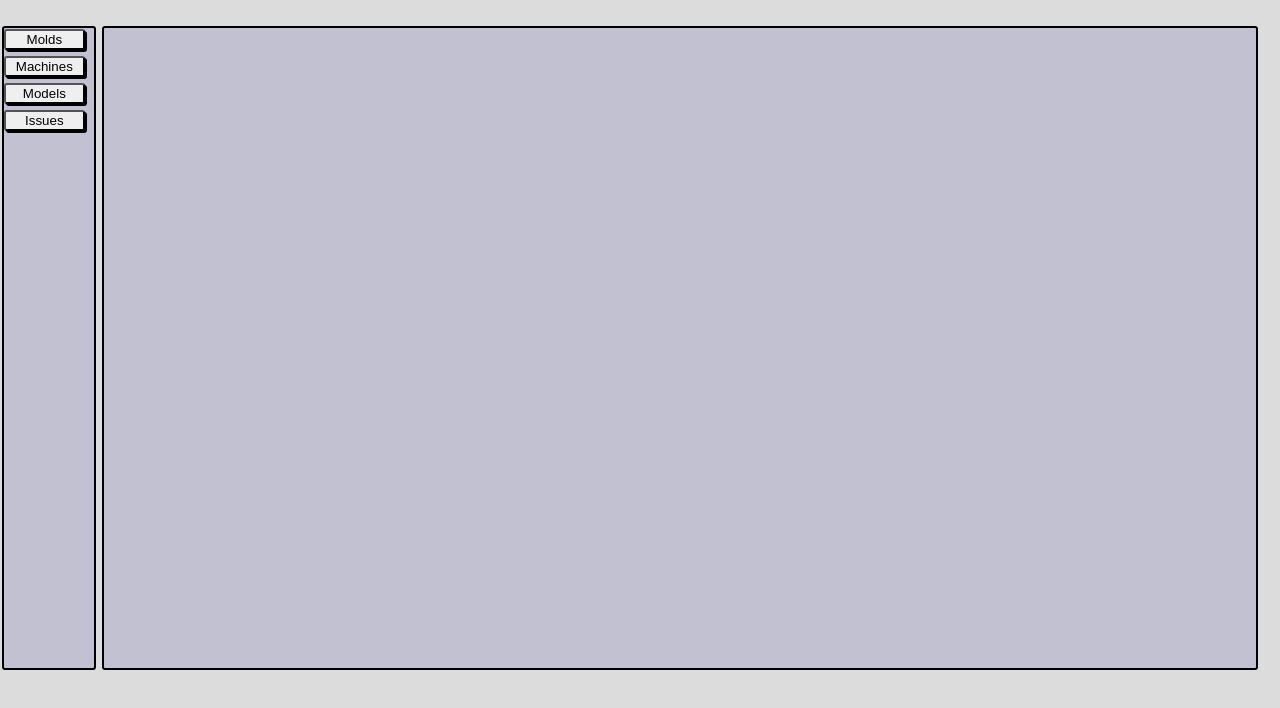
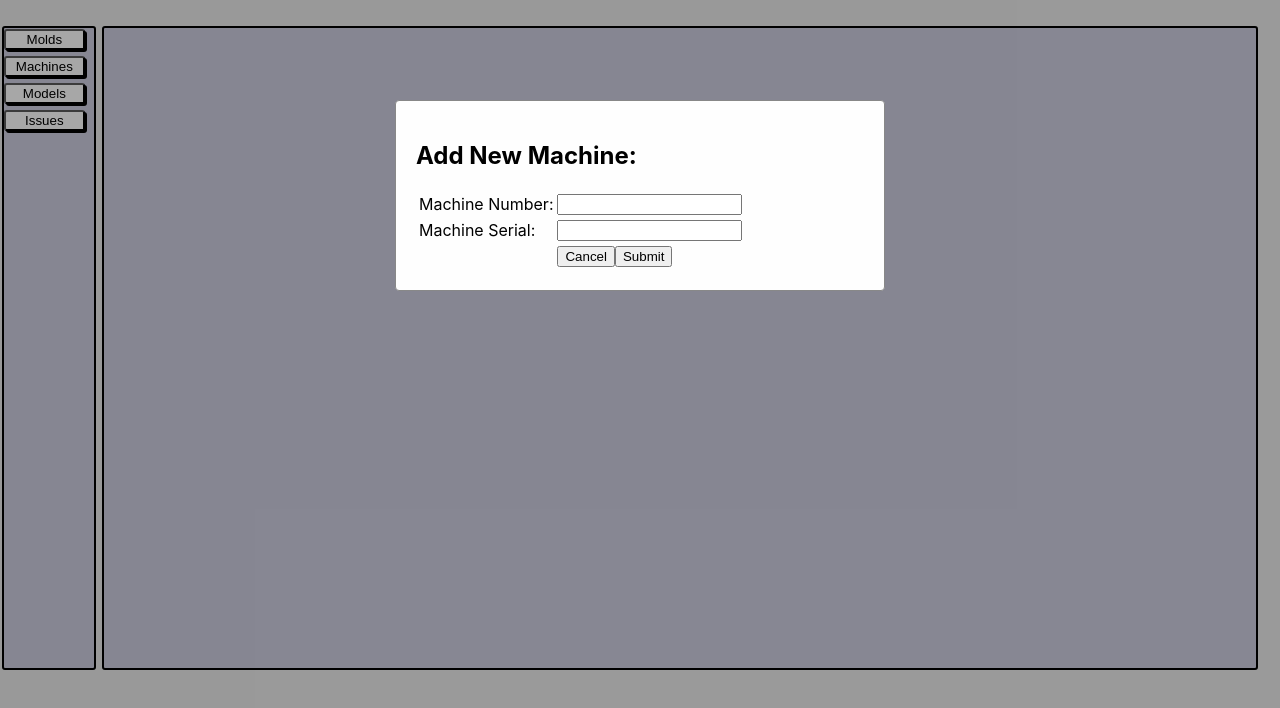
Before and after one commit to fizirvin/injection-react, a React (Create React App) app: page /Machines/Add in a window 1280 px wide. Shown: the top 708 px of the page. Built offline with nearby package versions, Linux system fonts and the light colour scheme; no server answers.

Commit message:
add forms

```diff
--- a/src/App.css
+++ b/src/App.css
@@ -91,7 +91,7 @@ body{
   height: 100%; /* Full height */
   overflow: auto; /* Enable scroll if needed */
   background-color: rgb(0,0,0); /* Fallback color */
-  background-color: rgba(0,0,0,0.4); /* Black w/ opacity */
+  background-color: rgba(0,0,0,0.3); /* Black w/ opacity */
 }
 
 .modal-content {
@@ -99,5 +99,6 @@ body{
   margin: auto;
   padding: 20px;
   border: 1px solid #888;
-  width: 80%;
+  width: 35%;
+  border-radius: 4px;
 }
--- a/src/App.js
+++ b/src/App.js
@@ -7,7 +7,11 @@ import Machines from './pages/Machines.js'
 import Models from './pages/Models.js'
 import Issues from './pages/Issues.js'
 import Toolbar from './pages/Toolbar.js'
-import Form from './pages/Form.js'
+
+import AddMachine from './pages/forms/AddMachine.js'
+import AddMold from './pages/forms/AddMold.js'
+import AddModel from './pages/forms/AddModel.js'
+import AddIssue from './pages/forms/AddIssue.js'
 
 import './App.css';
 
@@ -63,11 +67,14 @@ class App extends React.Component {
           <div className="Content">
             <Switch>
               <Route path="/" exact component={Home} />
-              <Route path="/Moldes" exact component={ props => ( <Moldes {...props} moldes={this.state.moldes}/> )} />
+              <Route path="/Molds" exact component={ props => ( <Moldes {...props} moldes={this.state.moldes}/> )} />
               <Route path="/Machines" exact render={ props => ( <Machines {...props} machines={this.state.machines}/> )}  />
               <Route path="/Models" exact component={ props => ( <Models {...props} models={this.state.models}/> )} />
               <Route path="/Issues" exact component={ props => ( <Issues {...props} issues={this.state.issues}/> )} />
-              <Route path="/Form" exact component={ props => ( <Form {...props}/> )} />
+              <Route path="/Machines/Add" exact component={ props => ( <AddMachine {...props}/> )} />
+              <Route path="/Molds/Add" exact component={ props => ( <AddMold {...props}/> )} />
+              <Route path="/Models/Add" exact component={ props => ( <AddModel {...props}/> )} />
+              <Route path="/Issues/Add" exact component={ props => ( <AddIssue {...props}/> )} />
             </Switch>
           </div>
         </div>
--- a/src/pages/Issues.js
+++ b/src/pages/Issues.js
@@ -1,4 +1,5 @@
 import React from 'react';
+import { Link } from 'react-router-dom';
 
 
 
@@ -17,11 +18,15 @@ class Issues extends React.Component {
       <div className="Issues">
         <h2 className="section_header">Injection Issues List:</h2>
         <table className="table_list">
+        <thead>
           <tr>
             <th className="table_header">Issue</th>
-            <th className="table_header">add Issue</th>
+            <th className="table_header"><Link to="/Issues/Add"><button>Add Issue</button></Link></th>
           </tr>
+          </thead>
+          <tbody>
           {this.renderList()}
+          </tbody>
         </table>
       </div>
     )
--- a/src/pages/Machines.js
+++ b/src/pages/Machines.js
@@ -1,5 +1,5 @@
 import React from 'react';
-
+import { Link } from 'react-router-dom';
 
 
 class Machines extends React.Component {
@@ -20,12 +20,16 @@ class Machines extends React.Component {
       <div className="Moldes">
         <h2 className="section_header">Injection Machine List:</h2>
         <table className="table_list">
-          <tr>
-            <th className="table_header">Machine Number</th>
-            <th className="table_header">Machine Serial</th>
-            <th className="table_header">add Machine</th>
-          </tr>
+        <thead>
+            <tr>
+              <th className="table_header">Machine Number</th>
+              <th className="table_header">Machine Serial</th>
+              <th className="table_header"><Link to="/Machines/Add"><button>Add Machine</button></Link></th>
+            </tr>
+          </thead>
+          <tbody>
           {this.renderList()}
+          </tbody>
         </table>
       </div>
     )
--- a/src/pages/Modal.js
+++ /dev/null
@@ -1,16 +0,0 @@
-import React from 'react';
-import ReactDOM from 'react-dom';
-
-const Modal = props => {
-  return ReactDOM.createPortal(
-    <div className="Modal">
-        <div className="modal-content">
-            <p>Some text in the Modal..</p>
-        </div>
-
-    </div>,
-    document.querySelector('#modal')
-  );
-};
-
-export default Modal;
--- a/src/pages/Models.js
+++ b/src/pages/Models.js
@@ -1,6 +1,5 @@
 import React from 'react';
-
-
+import { Link } from 'react-router-dom';
 
 class Models extends React.Component {
 
@@ -17,11 +16,15 @@ class Models extends React.Component {
       <div className="Models">
         <h2 className="section_header">Injection Model List:</h2>
         <table className="table_list">
+          <thead>
           <tr>
             <th className="table_header">Part Number</th>
-            <th className="table_header">add Model</th>
+            <th className="table_header"><Link to="/Models/Add"><button>Add Model</button></Link></th>
           </tr>
-          {this.renderList()}
+          </thead>
+          <tbody>
+            {this.renderList()}
+          </tbody>
         </table>
       </div>
     )
--- a/src/pages/Moldes.js
+++ b/src/pages/Moldes.js
@@ -1,5 +1,5 @@
 import React from 'react';
-
+import { Link } from 'react-router-dom';
 
 
 class Moldes extends React.Component {
@@ -18,12 +18,16 @@ class Moldes extends React.Component {
       <div className="Moldes">
         <h2 className="section_header">Injection Mold List:</h2>
         <table className="table_list">
+          <thead>
           <tr>
             <th className="table_header">Mold Number</th>
             <th className="table_header">Mold Serial</th>
-            <th className="table_header">add Mold</th>
+            <th className="table_header"><Link to="/Molds/Add"><button>Add Mold</button></Link></th>
           </tr>
+          </thead>
+          <tbody>
           {this.renderList()}
+          </tbody>
         </table>
       </div>
     )
--- a/src/pages/Toolbar.js
+++ b/src/pages/Toolbar.js
@@ -9,7 +9,7 @@ class Toolbar extends React.Component {
     return (
       <div className="Toolbar">
 
-         <Link to="/Moldes"><button className="Button">Molds</button></Link>
+         <Link to="/Molds"><button className="Button">Molds</button></Link>
          <Link to="/Machines"><button className="Button">Machines</button></Link>
          <Link to="/Models"><button className="Button">Models</button></Link>
          <Link to="/Issues"><button className="Button">Issues</button></Link>
--- /dev/null
+++ b/src/pages/forms/AddIssue.js
@@ -0,0 +1,55 @@
+import React, { Component } from 'react';
+import ReactDOM from 'react-dom';
+import { Link } from 'react-router-dom';
+
+class AddIssue extends Component {
+
+
+    close(){
+      console.log('close')
+    }
+
+    onSubmit(e){
+      e.preventDefault();
+      console.log('submit')
+    }
+
+
+  render() {
+
+
+
+    return ReactDOM.createPortal(
+    <div className="Modal">
+        <div className="modal-content">
+          <h2>Add New Issue:</h2>
+          <form onSubmit={this.onSubmit}>
+            <table>
+          <tbody>
+            <tr>
+              <td><label>Issue Name: </label></td>
+              <td><input type="text"></input></td>
+            </tr>
+
+            <tr>
+            <td></td>
+            <td><Link to="/Issues"><button>Cancel</button></Link>
+            <input type="submit" onSubmit={this.onSubmit} value="Submit"></input></td>
+            </tr>
+
+
+
+          </tbody>
+          </table>
+          </form>
+
+
+        </div>
+
+      </div>,
+      document.querySelector('#modal')
+    );
+  }
+};
+
+export default AddIssue;
--- /dev/null
+++ b/src/pages/forms/AddMachine.js
@@ -0,0 +1,58 @@
+import React, { Component } from 'react';
+import ReactDOM from 'react-dom';
+import { Link } from 'react-router-dom';
+
+class AddMachine extends Component {
+
+
+    close(){
+      console.log('close')
+    }
+
+    onSubmit(e){
+      e.preventDefault();
+      console.log('submit')
+    }
+
+
+  render() {
+
+
+
+    return ReactDOM.createPortal(
+    <div className="Modal">
+        <div className="modal-content">
+          <h2>Add New Machine:</h2>
+          <form onSubmit={this.onSubmit}>
+            <table>
+          <tbody>
+            <tr>
+              <td><label>Machine Number: </label></td>
+              <td><input type="text"></input></td>
+            </tr>
+            <tr>
+            <td><label>Machine Serial: </label></td>
+            <td><input type="text"></input></td>
+            </tr>
+            <tr>
+            <td></td>
+            <td><Link to="/Machines"><button>Cancel</button></Link>
+            <input type="submit" onSubmit={this.onSubmit} value="Submit"></input></td>
+            </tr>
+
+
+
+          </tbody>
+          </table>
+          </form>
+
+
+        </div>
+
+      </div>,
+      document.querySelector('#modal')
+    );
+  }
+};
+
+export default AddMachine;
--- /dev/null
+++ b/src/pages/forms/AddModel.js
@@ -0,0 +1,55 @@
+import React, { Component } from 'react';
+import ReactDOM from 'react-dom';
+import { Link } from 'react-router-dom';
+
+class AddModel extends Component {
+
+
+    close(){
+      console.log('close')
+    }
+
+    onSubmit(e){
+      e.preventDefault();
+      console.log('submit')
+    }
+
+
+  render() {
+
+
+
+    return ReactDOM.createPortal(
+    <div className="Modal">
+        <div className="modal-content">
+          <h2>Add New Model:</h2>
+          <form onSubmit={this.onSubmit}>
+            <table>
+          <tbody>
+            <tr>
+              <td><label>Part Number: </label></td>
+              <td><input type="text"></input></td>
+            </tr>
+
+            <tr>
+            <td></td>
+            <td><Link to="/Models"><button>Cancel</button></Link>
+            <input type="submit" onSubmit={this.onSubmit} value="Submit"></input></td>
+            </tr>
+
+
+
+          </tbody>
+          </table>
+          </form>
+
+
+        </div>
+
+      </div>,
+      document.querySelector('#modal')
+    );
+  }
+};
+
+export default AddModel;
--- /dev/null
+++ b/src/pages/forms/AddMold.js
@@ -0,0 +1,58 @@
+import React, { Component } from 'react';
+import ReactDOM from 'react-dom';
+import { Link } from 'react-router-dom';
+
+class AddMold extends Component {
+
+
+    close(){
+      console.log('close')
+    }
+
+    onSubmit(e){
+      e.preventDefault();
+      console.log('submit')
+    }
+
+
+  render() {
+
+
+
+    return ReactDOM.createPortal(
+    <div className="Modal">
+        <div className="modal-content">
+          <h2>Add New Mold:</h2>
+          <form onSubmit={this.onSubmit}>
+            <table>
+          <tbody>
+            <tr>
+              <td><label>Mold Number: </label></td>
+              <td><input type="text"></input></td>
+            </tr>
+            <tr>
+            <td><label>Mold Serial: </label></td>
+            <td><input type="text"></input></td>
+            </tr>
+            <tr>
+            <td></td>
+            <td><Link to="/Molds"><button>Cancel</button></Link>
+            <input type="submit" onSubmit={this.onSubmit} value="Submit"></input></td>
+            </tr>
+
+
+
+          </tbody>
+          </table>
+          </form>
+
+
+        </div>
+
+      </div>,
+      document.querySelector('#modal')
+    );
+  }
+};
+
+export default AddMold;
```
